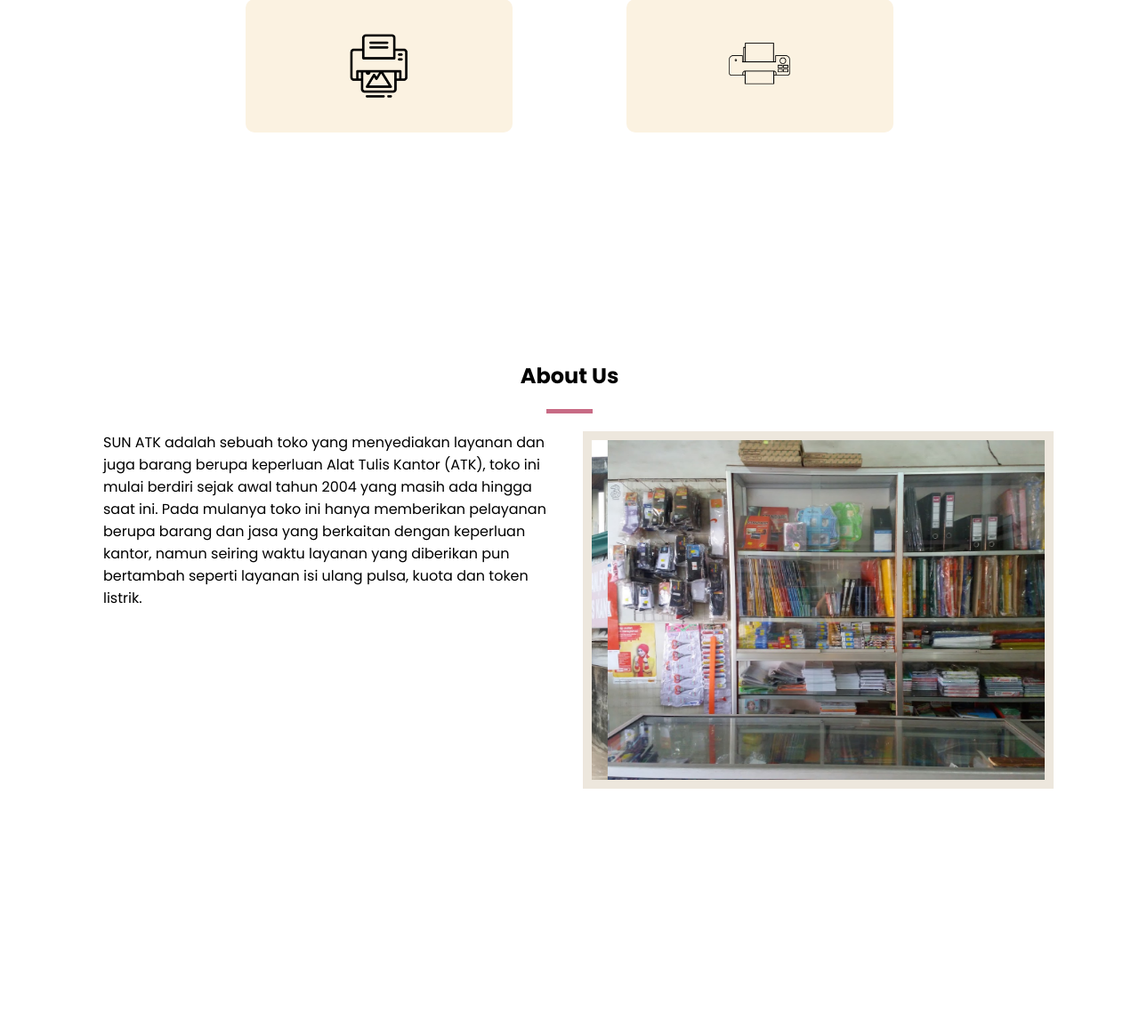
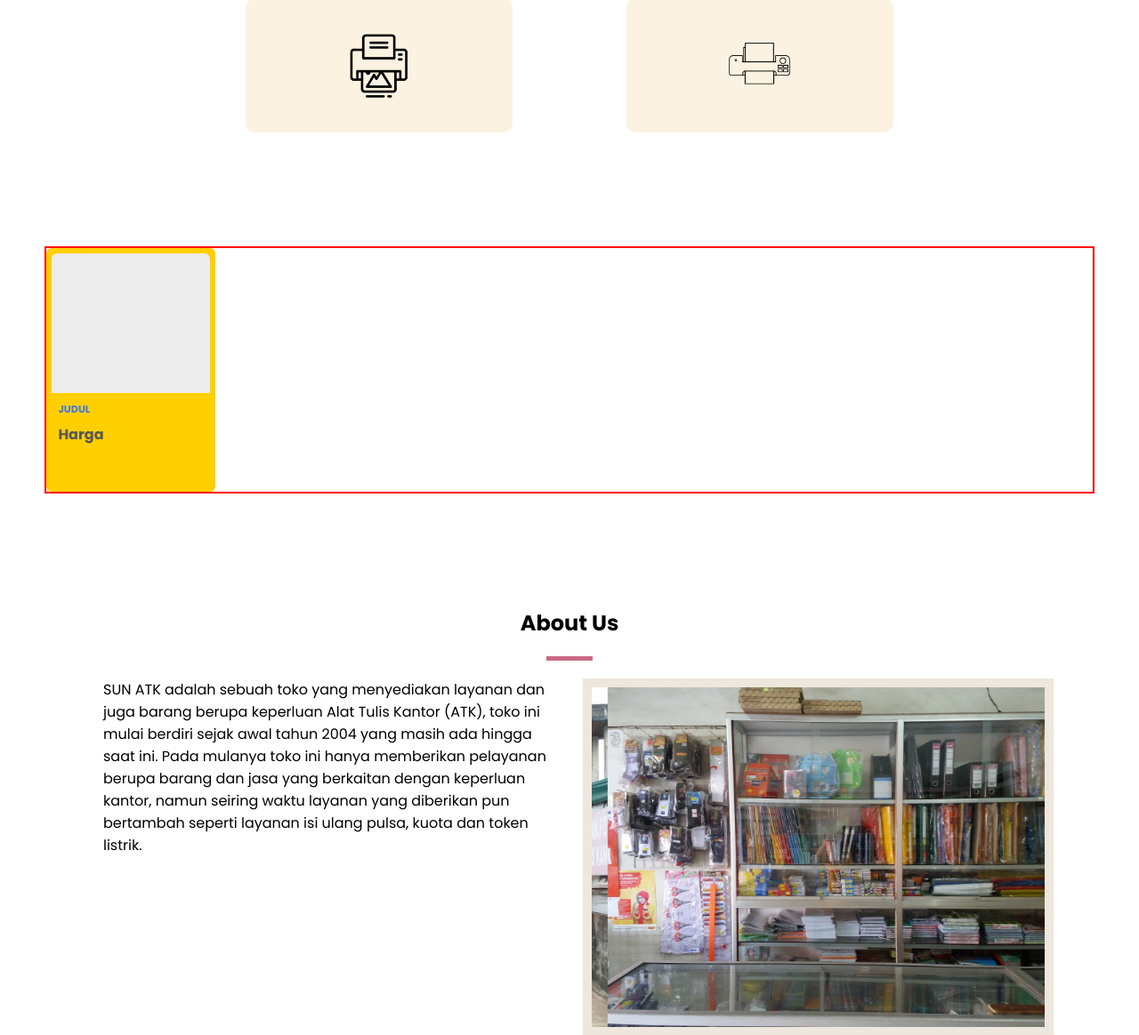
Before and after one commit to DustinTiovino/Tugas-web, a PHP site: page / in a window 1280 px wide. Shown: the part 1526-2690 px from the top of the page at 89% size. Run offline with PHP 8.4, Linux system fonts and the light colour scheme; some libraries are stand-ins or nearby versions.

Commit message:
menambahkan daftar barang di laman user

```diff
--- a/assets/css/style.css
+++ b/assets/css/style.css
@@ -223,6 +223,7 @@ img {
   padding: 0;
   border-radius: 10px;
   font-size: large;
+  cursor: pointer;
 }
 
 .about .card-layout .card-layout-item:hover {
@@ -330,6 +331,51 @@ img {
   color: orange;
   float: left;
   display: inline;
+}
+
+.card_luar {
+  border: 2px solid red;
+  margin: 0 50px;
+}
+.card {
+  width: 190px;
+  height: 274px;
+  background: #ffcf00;
+  padding: 0.4em;
+  border-radius: 6px;
+}
+
+.card_image {
+  background-color: rgb(236, 236, 236);
+  width: 100%;
+  height: 60%;
+  border-radius: 6px 6px 0 0;
+}
+
+.card_image:hover {
+  transform: scale(0.98);
+}
+
+.card_name {
+  text-transform: uppercase;
+  font-size: 0.7em;
+  font-weight: 600;
+  color: rgb(63, 121, 230);
+  padding: 10px 7px 0;
+}
+
+.card_name:hover {
+  cursor: pointer;
+}
+
+.card_price {
+  font-weight: 600;
+  color: rgb(88, 87, 87);
+  padding: 7px;
+}
+
+.card_price:hover {
+  cursor: pointer;
 }
 
 @keyframes slide {
--- a/index.php
+++ b/index.php
@@ -182,6 +182,14 @@
         </section>
       </main>
 
+      <div class="card_luar">
+            <div class="card">
+                <div class="card_image"></div>
+                <div class="card_name">Judul</div>
+                <div class="card_price">Harga</div>
+            </div>
+        </div>
+
       <div class="aboutus" id="aboutus">
         <h2>About Us</h2>
         <div class="aboutusmid">
```
